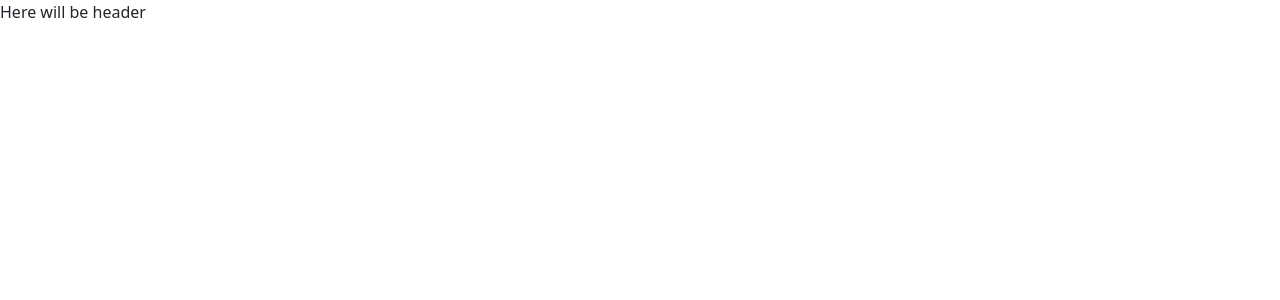
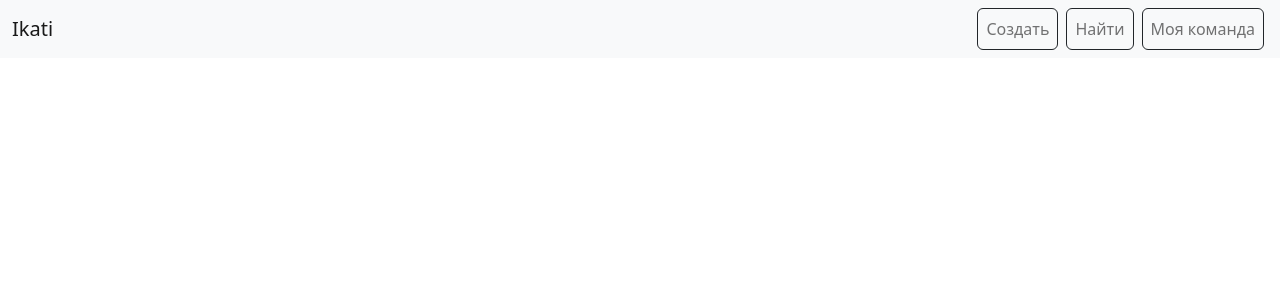
Before and after one commit to ikati-team/fronted, a Vue app: page / in a window 1280 px wide. Before the commit this address had no page. Shown: the top 300 px of the page. Built offline with nearby package versions, Linux system fonts and the light colour scheme.

Commit message:
✨ header added

```diff
--- a/src/App.vue
+++ b/src/App.vue
@@ -2,9 +2,32 @@
 </script>
 
 <template>
-  <header>Here will be header</header>
-  <router-view></router-view>
+  <header class="navbar navbar-expand-lg navbar-light bg-light">
+    <div class="container-fluid">
+      <a class="navbar-brand" href="#">Ikati</a>
+      <button class="navbar-toggler" type="button" data-bs-toggle="collapse" data-bs-target="#navbarText" aria-controls="navbarText" aria-expanded="false" aria-label="Toggle navigation">
+        <span class="navbar-toggler-icon"></span>
+      </button>
+      <div class="collapse navbar-collapse justify-content-end" id="navbarText">
+        <ul class="navbar-nav mb-2 mb-lg-0 ml-auto">
+          <li class="nav-item">
+            <a class="nav-link btn btn-outline-dark" aria-current="page" href="#">Создать</a>
+          </li>
+          <li class="nav-item">
+            <a class="nav-link btn btn-outline-dark" href="#">Найти</a>
+          </li>
+          <li class="nav-item">
+            <a class="nav-link btn btn-outline-dark" href="#">Моя команда</a>
+          </li>
+        </ul>
+      </div>
+    </div>
+  </header>
+  <router-view id="view"></router-view>
 </template>
 
 <style scoped>
+.nav-item {
+  margin: 0 4px 0 4px;
+}
 </style>
--- a/src/main.js
+++ b/src/main.js
@@ -1,6 +1,6 @@
 import { createApp } from 'vue'
 import App from './App.vue'
-import { router } from "@/router";
+import { router } from "@/router"
 
 import 'bootstrap/scss/bootstrap.scss'
 
```
